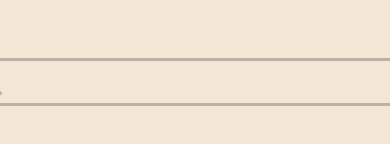
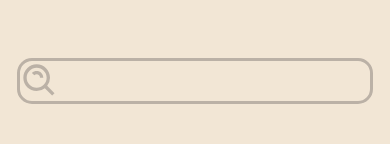
Before and after one commit to aliagstn/alia-google, a React (Create React App) app in the folder googlia/: page / in a window 390 px wide. Shown: the part 268-412 px from the top of the page. Built offline with nearby package versions, Linux system fonts and the light colour scheme.

Commit message:
production begins

```diff
--- a/googlia/src/App.css
+++ b/googlia/src/App.css
@@ -57,12 +57,22 @@
   border: none;
   outline: none;
   margin: 5px;
-  font-size: medium;
+  font-size: large;
   background-color: #F2E6D5;
   color:#bbb1a6 ;
   font-family:Cambria, Cochin, Georgia, Times, 'Times New Roman', serif;
 }
 /*  */
+input[type="search"]::-webkit-search-cancel-button,
+input[type="search"]::-webkit-search-decoration,
+input[type="search"]::-webkit-search-results-button,
+input[type="search"]::-webkit-search-results-decoration{
+  display: none;
+}
+
+input[type="search"]:focus::-webkit-search-cancel-button{
+  display: none;
+}
 
 .navbar-search-results {
   display: flex;
@@ -279,7 +289,19 @@
 }
 
 
-@media screen and (max-width:650px) {
+@media screen and (min-width:430px) and (max-width:650px) {
+  .search-input-home{
+    width: 300px;
+    height: 30px;
+    border: none;
+    outline: none;
+    margin: 5px;
+    font-size: medium;
+    background-color: #F2E6D5;
+    color:#bbb1a6 ;
+    font-family:Cambria, Cochin, Georgia, Times, 'Times New Roman', serif;
+  }
+
   .navbar-search-results {
     display: flex;
     flex-direction: column;
@@ -318,7 +340,19 @@
   }
 }
 
-@media screen and (max-width:650px) {
+@media screen and (max-width:430px) {
+  .search-input-home{
+    width: 300px;
+    height: 30px;
+    border: none;
+    outline: none;
+    margin: 5px;
+    font-size: medium;
+    background-color: #F2E6D5;
+    color:#bbb1a6 ;
+    font-family:Cambria, Cochin, Georgia, Times, 'Times New Roman', serif;
+  }
+
   .navbar-search-results {
     display: flex;
     flex-direction: column;
@@ -336,23 +370,23 @@
   }
 
   .nav-search{
-    height: 30px;
-    width: 400px;
+    height: 25px;
+    width: 200px;
     margin-bottom: 20px;
   }
 
   .search-input{
     border: none;
-    width: 350px;
+    width: 150px;
     background-color: transparent;
     outline: none;
     font-family: Cambria, Cochin, Georgia, Times, 'Times New Roman', serif;
-    font-size: large;
+    font-size: medium;
   }
 
   .card-results{
     margin-right: 5%;
-    margin-left: 50px;
+    margin-left: 30px;
     text-align: left;
   }
 }
@@ -540,7 +574,7 @@
   }
 }
 
-@media screen and (max-width: 540px) and (min-width:200px) {
+@media screen and (max-width: 540px) and (min-width:450px) {
   .images {
     width: 80vw;
     margin: 2px auto;
@@ -548,7 +582,7 @@
     column-gap: 4px;
   }
   .image {
-    width: 200px;
+    width: 180px;
     margin: 1 1 2px;
     padding: 5;
     overflow: hidden;
@@ -557,7 +591,55 @@
   }
 
   .image img {
-    width: 200px;
+    width: 180px;
+    max-height: 100%;
+    object-fit: cover;
+    border-radius: 10%;
+  }
+}
+
+@media screen and (max-width: 450px) and (min-width:350px) {
+  .images {
+    width: 90vw;
+    margin: 2px auto;
+    columns: 2;
+    column-gap: 4px;
+  }
+  .image {
+    width: 160px;
+    margin: 1 1 2px;
+    padding: 5;
+    overflow: hidden;
+    break-inside: avoid;
+    border-radius: 15;
+  }
+
+  .image img {
+    width: 160px;
+    max-height: 100%;
+    object-fit: cover;
+    border-radius: 10%;
+  }
+}
+
+@media screen and (max-width:350px) {
+  .images {
+    width: 90vw;
+    margin: 2px auto;
+    columns: 2;
+    column-gap: 4px;
+  }
+  .image {
+    width: 120px;
+    margin: 1 1 2px;
+    padding: 5;
+    overflow: hidden;
+    break-inside: avoid;
+    border-radius: 15;
+  }
+
+  .image img {
+    width: 120px;
     max-height: 100%;
     object-fit: cover;
     border-radius: 10%;
--- a/googlia/src/views/HomeSearch.js
+++ b/googlia/src/views/HomeSearch.js
@@ -22,7 +22,8 @@ export default function HomeSearch() {
     setImageSearch(false);
     setDefaultSearch(true);
   };
-  const toSearch = () => {
+  const toSearch = (e) => {
+    e.preventDefault()
     if (defaultSearch) {
       navigate({
         pathname: "/search",
@@ -78,10 +79,10 @@ export default function HomeSearch() {
             googlia <small style={{ fontSize: 20 }}>news</small>
           </h1>
         )}
-        <form className="form-search">
+        <form className="form-search" action=".">
           <BiSearchAlt color="#bbb1a6" size={40} style={{ margin: "0px" }} />
           <input
-            type="text"
+            type="search"
             name="search"
             className="search-input-home"
             onChange={(e) => setSearchInput(e.target.value)}
--- a/googlia/src/views/ImageResults.js
+++ b/googlia/src/views/ImageResults.js
@@ -49,10 +49,10 @@ export default function ImageResults() {
           <div>
             <h2 style={{ color: "#dcb1b3" }}>googlia</h2>
           </div>
-          <form className="form-search nav-search">
+          <form className="form-search nav-search" action=".">
             <BsSearch color="#bbb1a6" size={20} style={{ margin: "5px" }} />
             <input
-              type="text"
+              type="search"
               onChange={(e) => setInputSearch(e.target.value)}
               defaultValue={searchParams.get("search")}
               className="search-input"
--- a/googlia/src/views/NewsResults.js
+++ b/googlia/src/views/NewsResults.js
@@ -41,7 +41,8 @@ export default function NewsResults() {
     gettingResults();
   }, [gettingResults, context]);
 
-  const toSearch = () => {
+  const toSearch = (e) => {
+    e.preventDefault()
     setIsLoading(true);
     setSearchParams({ search: inputSearch });
   };
@@ -52,10 +53,10 @@ export default function NewsResults() {
           <div>
             <h2 style={{ color: "#dcb1b3" }}>googlia</h2>
           </div>
-          <form className="form-search nav-search">
+          <form className="form-search nav-search" action=".">
             <BsSearch color="#bbb1a6" size={20} style={{ margin: "5px" }} />
             <input
-              type="text"
+              type="search"
               onChange={(e) => setInputSearch(e.target.value)}
               defaultValue={searchParams.get("search")}
               className="search-input"
--- a/googlia/src/views/SearchResults.js
+++ b/googlia/src/views/SearchResults.js
@@ -75,10 +75,10 @@ export default function SearchResults() {
           <div>
             <h2 style={{ color: "#dcb1b3" }}>googlia</h2>
           </div>
-          <form className="form-search nav-search">
+          <form className="form-search nav-search" action=".">
             <BsSearch color="#bbb1a6" size={20} style={{ margin: "5px" }} />
             <input
-              type="text"
+              type="search"
               onChange={(e) => setInputSearch(e.target.value)}
               defaultValue={searchParams.get("search")}
               className="search-input"
```
Also changed, not shown: googlia/firebase.json (added), 1 other file (tests, documents, lock files or other folders).
